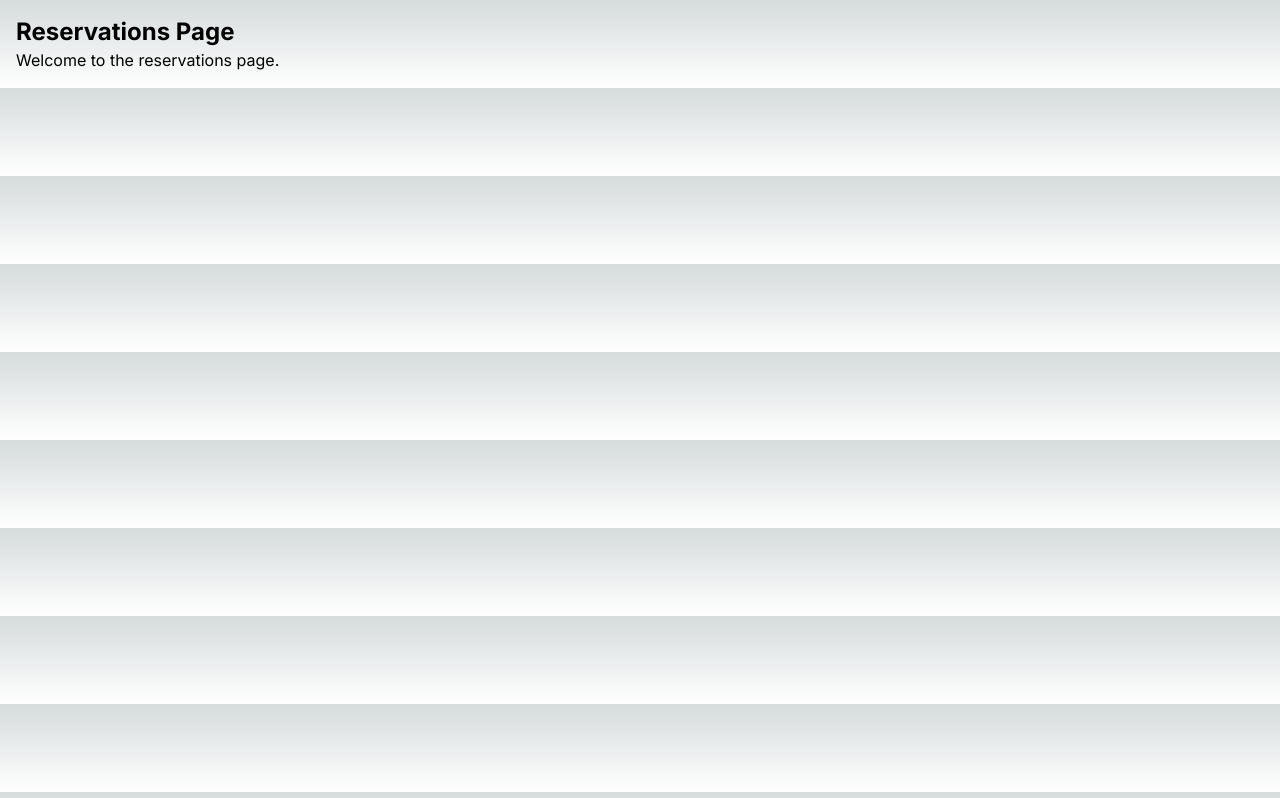
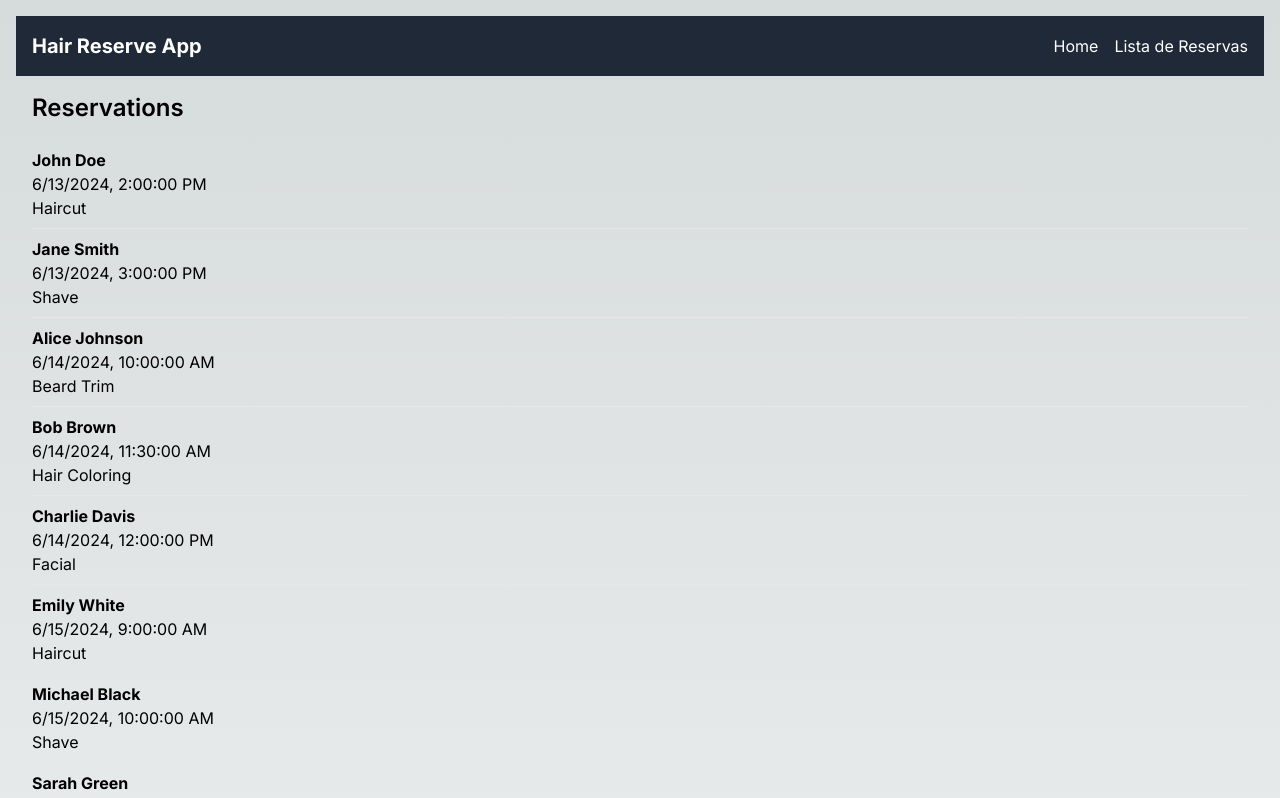
Before and after one commit to Asilvam/hair-reserve-app-front, a Next.js app: page /reservation in a window 1280 px wide. Shown: the top 798 px of the page. Built offline with nearby package versions, Linux system fonts and the light colour scheme.

Commit message:
mejoras varias

```diff
--- /dev/null
+++ b/src/app/components/NavBar.tsx
@@ -0,0 +1,24 @@
+import Link from 'next/link';
+
+const Navbar: React.FC = () => {
+    return (
+        <nav className="bg-gray-800 p-4">
+            <div className="max-w-7xl mx-auto flex justify-between items-center">
+                <div className="text-white font-bold text-xl">
+                    <Link href="/">Hair Reserve App</Link>
+                </div>
+                <ul className="flex space-x-4">
+                    <li>
+                        <Link href="/" className="text-white hover:text-gray-300">Home</Link>
+                    </li>
+                    <li>
+                        <Link href="/reservation" className="text-white hover:text-gray-300">Lista de Reservas</Link>
+                    </li>
+                    {/* Add more navigation links as needed */}
+                </ul>
+            </div>
+        </nav>
+    );
+};
+
+export default Navbar;
--- a/src/app/components/ReservationSection.tsx
+++ /dev/null
@@ -1,23 +0,0 @@
-// components/ReservationSection.tsx
-"use client"; // This directive marks the component as a client component
-
-import React from 'react';
-import styles from '../styles/Reservation.module.css'; // Import the CSS module
-
-const ReservationSection: React.FC = () => {
-    const handleReservationClick = () => {
-        alert('Reserva realizada con éxito!');
-    };
-
-    return (
-        <section className={styles.reservation}>
-            <h2>Reserva tu Cita</h2>
-            <p>Evita la espera y asegura tu lugar con nuestro sistema de reservas en línea. ¡Es fácil y rápido!</p>
-            <button className={styles.button} onClick={handleReservationClick}>
-                Reserva Ahora
-            </button>
-        </section>
-    );
-};
-
-export default ReservationSection;
--- /dev/null
+++ b/src/app/components/Reservations.tsx
@@ -0,0 +1,33 @@
+// components/Reservations.tsx
+"use client";
+import React, { useEffect, useState } from 'react';
+import {mockReservations} from "@/app/data/mockReservations";
+
+type Reservation = {
+    id: number;
+    name: string;
+    date: string;
+    service: string;
+};
+
+const Reservations: React.FC = () => {
+
+    const reservations: Reservation[] = mockReservations;
+
+    return (
+        <div className="p-4">
+            <h2 className="text-2xl font-semibold mb-4">Reservations</h2>
+            <ul>
+                {reservations.map((reservation) => (
+                    <li key={reservation.id} className="border-b py-2">
+                        <p className="font-bold">{reservation.name}</p>
+                        <p>{new Date(reservation.date).toLocaleString()}</p>
+                        <p>{reservation.service}</p>
+                    </li>
+                ))}
+            </ul>
+        </div>
+    );
+};
+
+export default Reservations;
--- /dev/null
+++ b/src/app/data/mockReservations.ts
@@ -0,0 +1,29 @@
+export type Reservation = {
+    id: number;
+    name: string;
+    date: string;
+    service: string;
+};
+
+export const mockReservations: Reservation[] = [
+    { id: 1, name: 'John Doe', date: '2024-06-13T14:00:00Z', service: 'Haircut' },
+    { id: 2, name: 'Jane Smith', date: '2024-06-13T15:00:00Z', service: 'Shave' },
+    { id: 3, name: 'Alice Johnson', date: '2024-06-14T10:00:00Z', service: 'Beard Trim' },
+    { id: 4, name: 'Bob Brown', date: '2024-06-14T11:30:00Z', service: 'Hair Coloring' },
+    { id: 5, name: 'Charlie Davis', date: '2024-06-14T12:00:00Z', service: 'Facial' },
+    { id: 6, name: 'Emily White', date: '2024-06-15T09:00:00Z', service: 'Haircut' },
+    { id: 7, name: 'Michael Black', date: '2024-06-15T10:00:00Z', service: 'Shave' },
+    { id: 8, name: 'Sarah Green', date: '2024-06-15T11:00:00Z', service: 'Beard Trim' },
+    { id: 9, name: 'David Blue', date: '2024-06-16T14:00:00Z', service: 'Hair Coloring' },
+    { id: 10, name: 'Laura Purple', date: '2024-06-16T15:00:00Z', service: 'Facial' },
+    { id: 11, name: 'Paul Red', date: '2024-06-17T09:30:00Z', service: 'Haircut' },
+    { id: 12, name: 'Anna Yellow', date: '2024-06-17T10:30:00Z', service: 'Shave' },
+    { id: 13, name: 'Steve Brown', date: '2024-06-17T11:30:00Z', service: 'Beard Trim' },
+    { id: 14, name: 'Rachel Blue', date: '2024-06-18T13:00:00Z', service: 'Hair Coloring' },
+    { id: 15, name: 'Tom Gray', date: '2024-06-18T14:30:00Z', service: 'Facial' },
+    { id: 16, name: 'Linda Pink', date: '2024-06-18T15:00:00Z', service: 'Haircut' },
+    { id: 17, name: 'James Orange', date: '2024-06-19T09:00:00Z', service: 'Shave' },
+    { id: 18, name: 'Jessica Cyan', date: '2024-06-19T10:00:00Z', service: 'Beard Trim' },
+    { id: 19, name: 'Chris Violet', date: '2024-06-19T11:00:00Z', service: 'Hair Coloring' },
+    { id: 20, name: 'Nancy Magenta', date: '2024-06-19T12:00:00Z', service: 'Facial' },
+];
--- a/src/app/page.tsx
+++ b/src/app/page.tsx
@@ -1,20 +1,19 @@
 import Image from "next/image";
 import styles from "./styles/Home.module.css";
-import ReservationSection from "@/app/components/ReservationSection";
+import React from "react";
+import Navbar from "@/app/components/NavBar";
 
 export default function Home() {
-    // const direccion = process.env.NEXT_PUBLIC_BARBERIA_DIRECCION;
     const telefono = process.env.NEXT_PUBLIC_BARBERIA_TELEFONO;
-    // const email = process.env.NEXT_PUBLIC_BARBERIA_EMAIL;
     const nombreBarberia = process.env.NEXT_PUBLIC_BARBERSHOP_NAME;
 
     return (
         <div className="container mx-auto p-4">
+            <Navbar />
             <header className={styles.header}>
                 <h1>Bienvenidos a {nombreBarberia}</h1>
                 <p>Donde el estilo se encuentra con la tradición.</p>
             </header>
-
             <section className={styles.images}>
                 <div>
                     <Image src="/barber.png"
@@ -25,34 +24,29 @@ export default function Home() {
                            className="custom-image-style"/>
                 </div>
             </section>
-
             <section className={styles.aboutUs}>
                 <h2>Sobre Nosotros</h2>
                 <p>En {nombreBarberia}, nos enorgullecemos de ofrecer cortes de cabello y servicios de barbería de la
                     más alta calidad. Nuestra pasión por la barbería y el compromiso con nuestros clientes nos ha
                     convertido en un referente en la comunidad.</p>
             </section>
-
             <section className={styles.services}>
                 <h2>Servicios</h2>
                 <ul>
-                    <li>Corte de Cabello Clásico</li>
+                    <li>Corte de Cabello</li>
                     <li>Afeitado Tradicional con Navaja</li>
                     <li>Arreglo de Barba</li>
                 </ul>
             </section>
-
             <section className={styles.contact}>
                 <h2>Contacto</h2>
                 <p>📞 Teléfono: {telefono}</p>
             </section>
-
             <footer className={styles.footer}>
                 <h2>Síguenos en Redes Sociales</h2>
                 {/* Replace '#' with actual social media links */}
                 <a href="#">Instagram</a>
             </footer>
-            <ReservationSection />
         </div>
     );
 }
--- a/src/app/reservation/page.tsx
+++ b/src/app/reservation/page.tsx
@@ -1,8 +1,11 @@
+import Reservations from "@/app/components/Reservations";
+import Navbar from "@/app/components/NavBar";
+
 export default function ReservationPage() {
     return (
         <div className="container mx-auto p-4">
-            <h1 className="text-2xl font-bold">Reservations Page</h1>
-            <p>Welcome to the reservations page.</p>
+            <Navbar />
+           <Reservations />
         </div>
     );
 }
--- a/src/app/styles/Home.module.css
+++ b/src/app/styles/Home.module.css
@@ -8,6 +8,7 @@
     padding: 20px;
     color: white;
     text-align: center;
+    margin-top: 20px;
 }
 
 .aboutUs, .services, .reservation, .contact, .hours, .footer {
```
